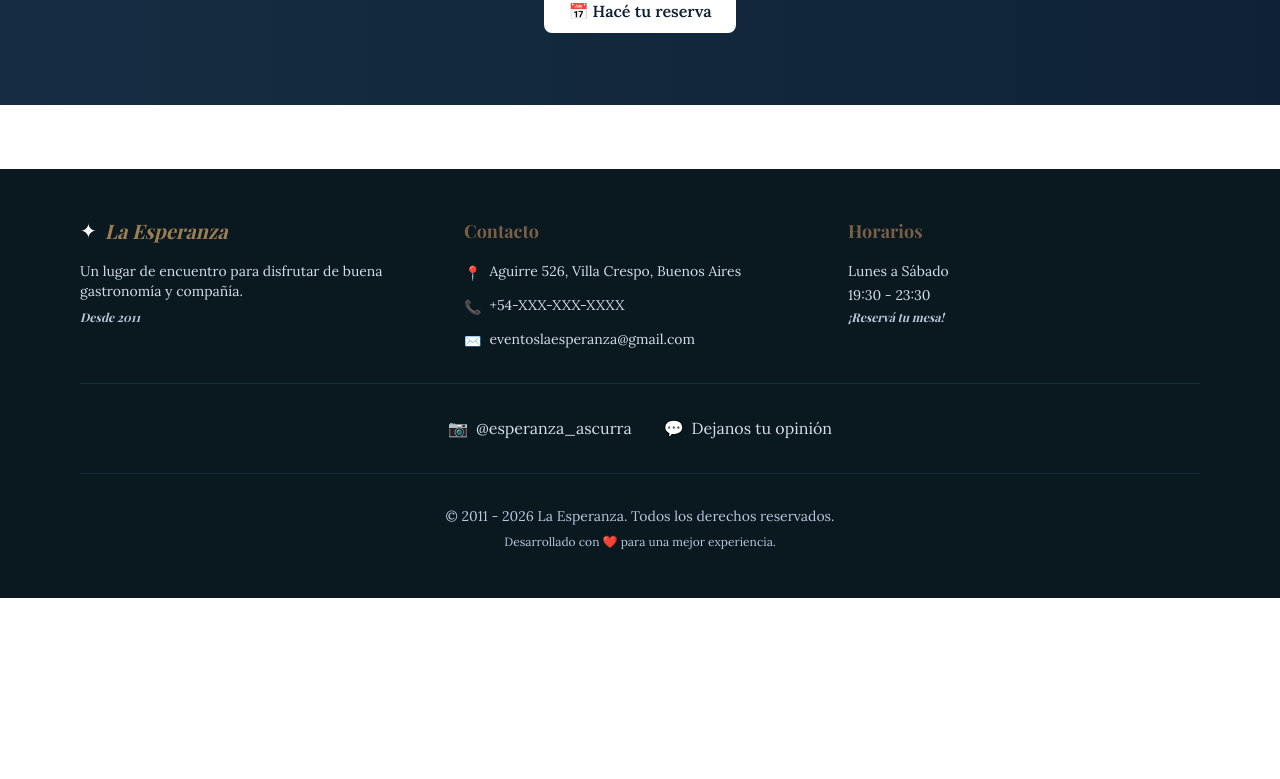
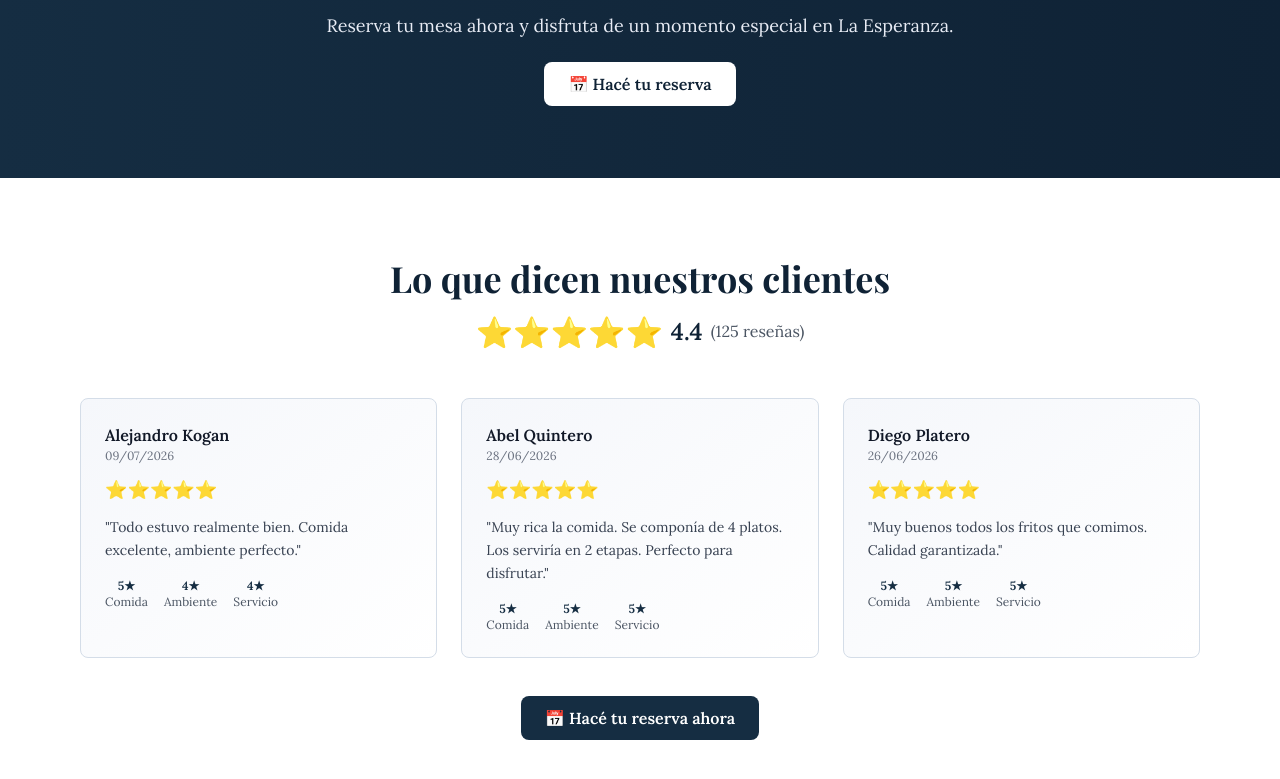
Before and after one commit to beruesperanza-hue/sistema-reservas-la-esperanza, a Next.js app: page / in a window 1280 px wide. Shown: the part 1973-2752 px from the top of the page. Before the commit the page ends 2571 px from the top, so only its background shows below. Built offline with nearby package versions, Linux system fonts and the light colour scheme; a web font is replaced by a local one.

Commit message:
Add discount banner and reviews section

```diff
--- a/app/page.tsx
+++ b/app/page.tsx
@@ -1,11 +1,14 @@
 import Link from 'next/link';
 import Header from '@/components/common/Header';
 import Footer from '@/components/common/Footer';
+import DiscountBanner from '@/components/common/DiscountBanner';
+import ReviewsSection from '@/components/common/ReviewsSection';
 
 export default function Home() {
   return (
     <div className="min-h-screen bg-white">
       <Header />
+      <DiscountBanner />
 
       {/* Hero Section */}
       <section className="relative bg-gradient-to-b from-esperanza-50 to-white py-32">
@@ -82,6 +85,8 @@ export default function Home() {
         </div>
       </section>
 
+      <ReviewsSection />
+
       <Footer />
     </div>
   );
--- /dev/null
+++ b/components/common/DiscountBanner.tsx
@@ -0,0 +1,18 @@
+'use client';
+
+export default function DiscountBanner() {
+  return (
+    <div className="w-full bg-gradient-to-r from-amber-500 to-orange-500 text-white py-3 px-4">
+      <div className="container mx-auto px-4 max-w-6xl flex items-center justify-center gap-3">
+        <span className="text-2xl">💵</span>
+        <div className="text-center">
+          <p className="font-semibold text-lg">
+            <span className="text-xl">🎉 10% de descuento en efectivo</span>
+          </p>
+          <p className="text-sm opacity-90">Todos los días • Aplica a toda la carta</p>
+        </div>
+        <span className="text-2xl">💵</span>
+      </div>
+    </div>
+  );
+}
--- /dev/null
+++ b/components/common/ReviewsSection.tsx
@@ -0,0 +1,86 @@
+'use client';
+
+export default function ReviewsSection() {
+  const reviews = [
+    {
+      name: 'Alejandro Kogan',
+      date: '09/07/2026',
+      rating: 5,
+      text: 'Todo estuvo realmente bien. Comida excelente, ambiente perfecto.',
+      categories: { comida: 5, ambiente: 4, servicio: 4 }
+    },
+    {
+      name: 'Abel Quintero',
+      date: '28/06/2026',
+      rating: 5,
+      text: 'Muy rica la comida. Se componía de 4 platos. Los serviría en 2 etapas. Perfecto para disfrutar.',
+      categories: { comida: 5, ambiente: 5, servicio: 5 }
+    },
+    {
+      name: 'Diego Platero',
+      date: '26/06/2026',
+      rating: 5,
+      text: 'Muy buenos todos los fritos que comimos. Calidad garantizada.',
+      categories: { comida: 5, ambiente: 5, servicio: 5 }
+    }
+  ];
+
+  const renderStars = (rating: number) => {
+    return Array(rating).fill('⭐').join('');
+  };
+
+  return (
+    <section className="py-20 bg-white">
+      <div className="container mx-auto px-4 max-w-6xl">
+        <div className="text-center mb-12">
+          <h2 className="text-4xl font-serif font-bold text-esperanza-700 mb-2">Lo que dicen nuestros clientes</h2>
+          <div className="flex items-center justify-center gap-2 mt-4">
+            <span className="text-3xl">⭐⭐⭐⭐⭐</span>
+            <span className="text-2xl font-bold text-esperanza-700">4.4</span>
+            <span className="text-gray-600">(125 reseñas)</span>
+          </div>
+        </div>
+
+        <div className="grid md:grid-cols-3 gap-6">
+          {reviews.map((review, i) => (
+            <div key={i} className="bg-gradient-to-br from-esperanza-50 to-white border border-esperanza-200 rounded-lg p-6 hover:shadow-lg transition-shadow">
+              <div className="flex items-center justify-between mb-3">
+                <div>
+                  <p className="font-semibold text-gray-900">{review.name}</p>
+                  <p className="text-xs text-gray-500">{review.date}</p>
+                </div>
+              </div>
+
+              <div className="mb-3">
+                <p className="text-lg">{renderStars(review.rating)}</p>
+              </div>
+
+              <p className="text-gray-700 text-sm mb-4 leading-relaxed">"{review.text}"</p>
+
+              <div className="flex gap-4 text-xs text-center">
+                <div>
+                  <p className="text-esperanza-600 font-semibold">{review.categories.comida}★</p>
+                  <p className="text-gray-600">Comida</p>
+                </div>
+                <div>
+                  <p className="text-esperanza-600 font-semibold">{review.categories.ambiente}★</p>
+                  <p className="text-gray-600">Ambiente</p>
+                </div>
+                <div>
+                  <p className="text-esperanza-600 font-semibold">{review.categories.servicio}★</p>
+                  <p className="text-gray-600">Servicio</p>
+                </div>
+              </div>
+            </div>
+          ))}
+        </div>
+
+        <div className="mt-12 text-center">
+          <a href="/reservas" className="btn btn-primary btn-lg">
+            📅 Hacé tu reserva ahora
+          </a>
+        </div>
+      </div>
+    </section>
+  );
+}
```
